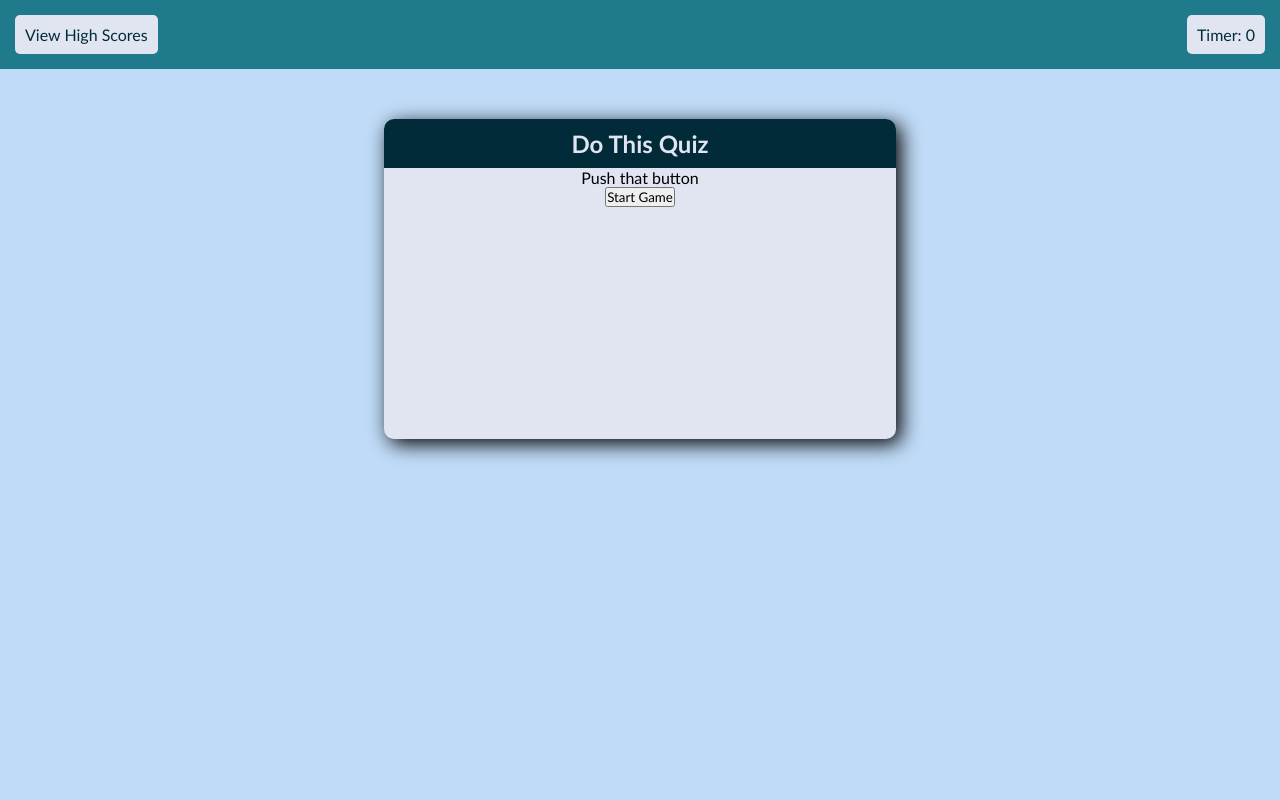
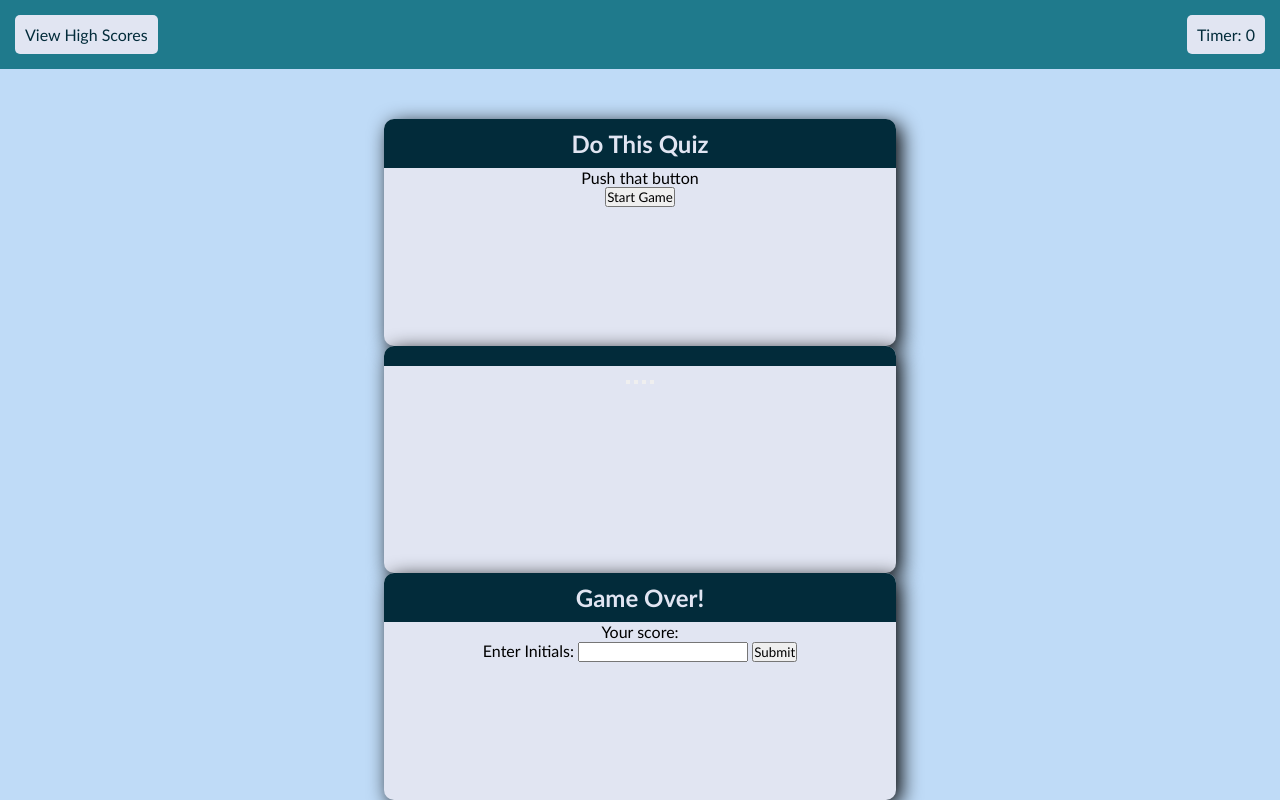
Before and after one commit to AdrianCronin/Quiz-Game, a plain HTML site: page index.html in a window 1280 px wide. Drawn offline with Linux system fonts and the light colour scheme.

Commit message:
added mainCard class to game over screen

```diff
--- a/assets/style.css
+++ b/assets/style.css
@@ -36,7 +36,7 @@ header {
 
 /* hiding non-start page sections */
 #questionPage, #submitPage {
-    display: none;
+    display: block;
 }
 
 /* remove underline from links and set text color*/
--- a/index.html
+++ b/index.html
@@ -29,16 +29,18 @@
     <section id="questionPage">
         <div class="row mainCard" id="questionContainer">
             <h1 id="questionText"></h1>
-            <button id="answerA"></button>
-            <button id="answerB"></button>
-            <button id="answerC"></button>
-            <button id="answerD"></button>
+            <div class="buttonContainer">
+                <button id="answerA"></button>
+                <button id="answerB"></button>
+                <button id="answerC"></button>
+                <button id="answerD"></button>
+            </div>
         </div>
     </section>
 
     <!-- submit highscore section -->
     <section id="submitPage">
-        <div class="row">
+        <div class="row mainCard">
             <h1>Game Over!</h1>
             <p id="endScore">Your score: </p>
             <form id="submitForm" method="POST">
```
